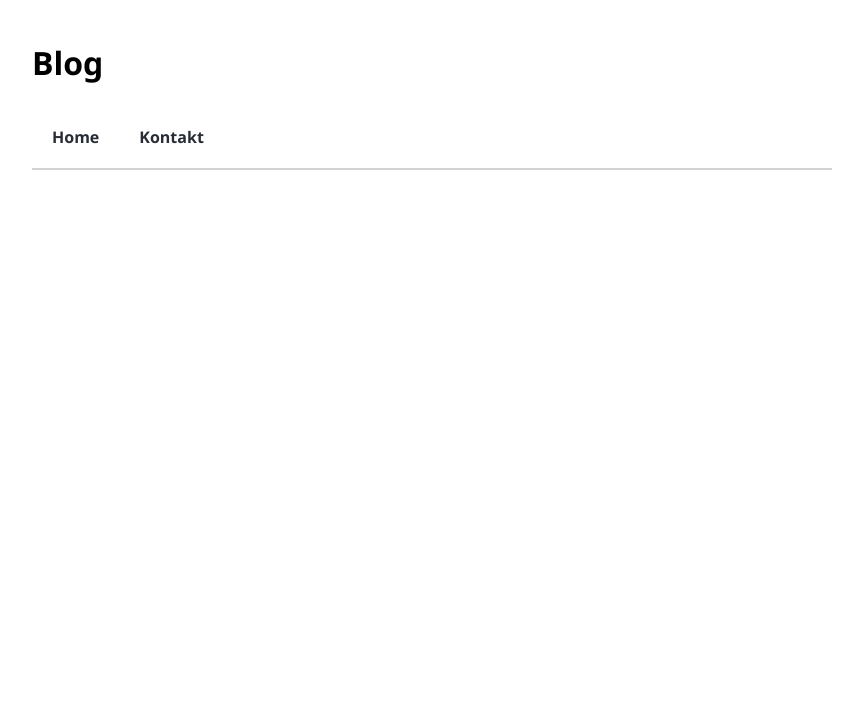
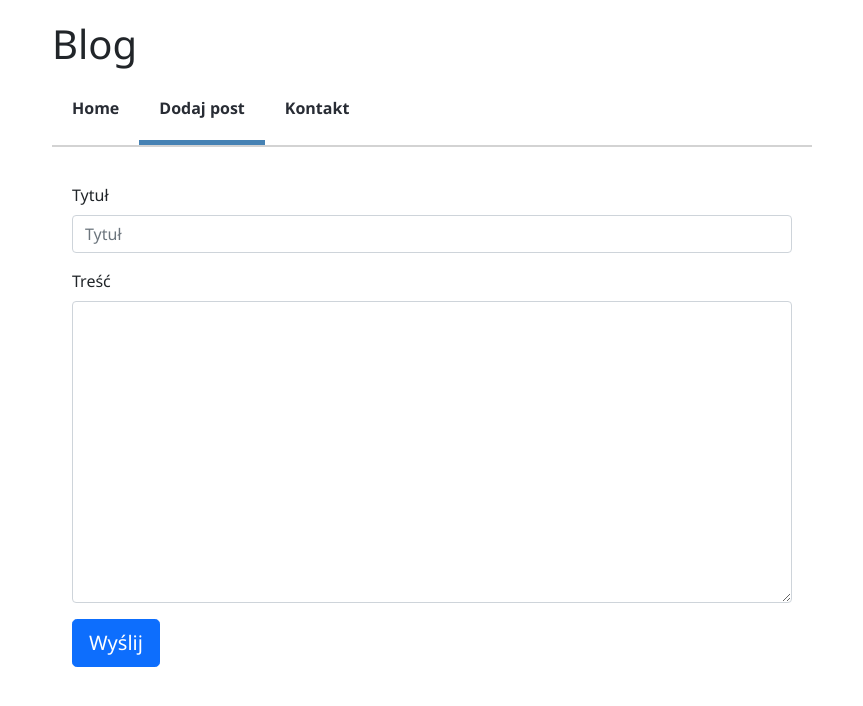
Before and after one commit to hjaremko/blog-engine, a React (Create React App) app in the folder frontend/frontend/: page /#/newpost in a window 1280 px wide. Shown: the top 706 px of the page, without its empty margins (208-1071 px from the left). Built offline with nearby package versions, Linux system fonts and the light colour scheme.

Commit message:
Add new post subpage

```diff
--- a/frontend/frontend/public/index.html
+++ b/frontend/frontend/public/index.html
@@ -8,8 +8,10 @@
 
     <link rel="stylesheet" href="https://use.fontawesome.com/releases/v5.15.3/css/all.css">
     <link rel="icon" type="image/svg" href="/favicon.svg"/>
+    <link href="https://cdn.jsdelivr.net/npm/bootstrap@5.0.1/dist/css/bootstrap.min.css" rel="stylesheet" integrity="sha384-+0n0xVW2eSR5OomGNYDnhzAbDsOXxcvSN1TPprVMTNDbiYZCxYbOOl7+AMvyTG2x" crossorigin="anonymous">
 </head>
 <body>
+<script src="https://cdn.jsdelivr.net/npm/bootstrap@5.0.1/dist/js/bootstrap.bundle.min.js" integrity="sha384-gtEjrD/SeCtmISkJkNUaaKMoLD0//ElJ19smozuHV6z3Iehds+3Ulb9Bn9Plx0x4" crossorigin="anonymous"></script>
 <div id="root"></div>
 </body>
 </html>
--- a/frontend/frontend/src/App.js
+++ b/frontend/frontend/src/App.js
@@ -4,8 +4,8 @@ import {
     NavLink,
     HashRouter
 } from "react-router-dom";
-import Home from "./Home";
 import Blog from "./Blog";
+import NewPost from "./NewPost";
 import Contact from "./Contact";
 
 class App extends Component {
@@ -17,11 +17,13 @@ class App extends Component {
                     <ul className="header">
                         <li><NavLink exact to="/">Home</NavLink></li>
                         {/*<li><NavLink to="/blog">Blog</NavLink></li>*/}
+                        <li><NavLink to="/newpost">Dodaj post</NavLink></li>
                         <li><NavLink to="/contact">Kontakt</NavLink></li>
                     </ul>
                     <div className="content">
                         <Route exact path="/" component={Blog}/>
                         {/*<Route path="/blog" component={Blog}/>*/}
+                        <Route path="/newpost" component={NewPost}/>
                         <Route path="/contact" component={Contact}/>
                     </div>
                 </div>
--- a/frontend/frontend/src/Blog.js
+++ b/frontend/frontend/src/Blog.js
@@ -28,6 +28,18 @@ class Blog extends Component {
     }
 
     renderPost(post, key) {
+        function addHtmlNewlines(content) {
+            let newContent = "";
+            let objects = content.split("\n");
+
+            for (let i = 0; i < objects.length; i++) {
+                newContent += objects[i];
+                newContent += "<br>";
+            }
+
+            return newContent;
+        }
+
         return (
             <div className="blogpost" key={key}>
                 <div className='post-header'>
@@ -37,9 +49,15 @@ class Blog extends Component {
                     </div>
                     <span className='post-author'><i className="fas fa-user-alt"></i> {post.author.name}</span>
                 </div>
-                <div className='post-content' dangerouslySetInnerHTML={{__html: post.content}}/>
-                <div className='comment-link'>
-                    Komentarze (0)
+                <div className='post-content' dangerouslySetInnerHTML={{__html: addHtmlNewlines(post.content)}}/>
+                <div className='post-footer'>
+                    <div className='comment-link'>
+                        Komentarze (0)
+                    </div>
+                    <div className='comment-link'>
+                        Edytuj
+                        Usuń
+                    </div>
                 </div>
             </div>
         )
@@ -52,9 +70,9 @@ class Blog extends Component {
             </div>
         );
 
-        if (list.length === 0) {
-            return ("Brak postów!")
-        }
+        // if (list.length === 0) {
+        //     return ("Brak postów!")
+        // }
 
         return (
             <div className="posts">
@@ -71,7 +89,6 @@ class Blog extends Component {
         return (
             <div>
                 {/*<h2>Blog</h2>*/}
-
                 {this.renderBlogPosts()}
             </div>
         );
--- /dev/null
+++ b/frontend/frontend/src/NewPost.js
@@ -0,0 +1,67 @@
+import React, {Component} from "react";
+import axios from 'axios';
+
+class NewPost extends Component {
+    constructor(props) {
+        super(props);
+
+        this.state = {
+            titleInput: "",
+            contentInput: ""
+        };
+
+        this.updateTitleInput = this.updateTitleInput.bind(this);
+        this.updateContentInput = this.updateContentInput.bind(this);
+        this.sendNewPost = this.sendNewPost.bind(this);
+    }
+
+    sendNewPost() {
+        const headers = {
+            'Content-Type': 'application/json'
+        };
+
+        // let url = '/api/posts/';
+        let url = 'http://localhost:8000/api/posts/';
+        axios.post(url, {
+            "title": this.state.titleInput,
+            "author_id": 1,
+            "content": this.state.contentInput
+        }, {headers}).then(res => {
+                console.log(res);
+                this.props.history.push('/');
+            }
+        ).catch(function (error) {
+            console.log('Error: ', error.message);
+        })
+    }
+
+    updateTitleInput(e) {
+        this.setState({titleInput: e.target.value});
+    }
+
+    updateContentInput(e) {
+        this.setState({contentInput: e.target.value});
+    }
+
+    render() {
+        return (
+            <div>
+                <div className="mb-3">
+                    <label form="exampleFormControlInput1" className="form-label">Tytuł</label>
+                    <input onChange={this.updateTitleInput} type="text" className="form-control"
+                           id="exampleFormControlInput1"
+                           placeholder="Tytuł"/>
+                </div>
+                <div className="mb-3">
+                    <label form="exampleFormControlTextarea1" className="form-label">Treść</label>
+                    <textarea onChange={this.updateContentInput} className="form-control"
+                              id="exampleFormControlTextarea1" rows="12"/>
+                </div>
+
+                <button onClick={this.sendNewPost} type="button" className="btn btn-primary btn-lg">Wyślij</button>
+            </div>
+        );
+    }
+}
+
+export default NewPost;
--- a/frontend/frontend/src/index.css
+++ b/frontend/frontend/src/index.css
@@ -74,6 +74,7 @@ ul.header li a {
 .titlebar {
     display: flex;
     justify-content: space-between;
+    padding-bottom: 5px;
 }
 
 .post-title {
@@ -101,3 +102,8 @@ ul.header li a {
     font-size: small;
     color: steelblue;
 }
+
+.post-footer {
+    display: flex;
+    justify-content: space-between;
+}
```
